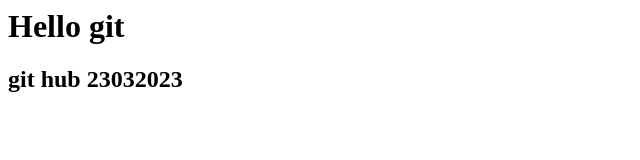
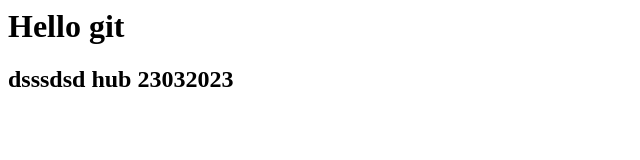
Before and after one commit to doduyloi/test_git, a plain HTML site: page index.html in a window 1280 px wide. Shown: the whole page, without its empty margins (0-640 px from the left). Drawn offline with Linux system fonts and the light colour scheme.

Commit message:
sua h2 lan 5 local

```diff
--- a/index.html
+++ b/index.html
@@ -1,2 +1,2 @@
 <h1>Hello git</h1>
-<h2> git hub 23032023</h2>
+<h2> dsssdsd hub 23032023</h2>
```
